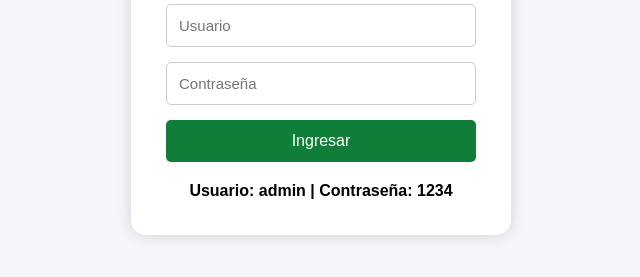
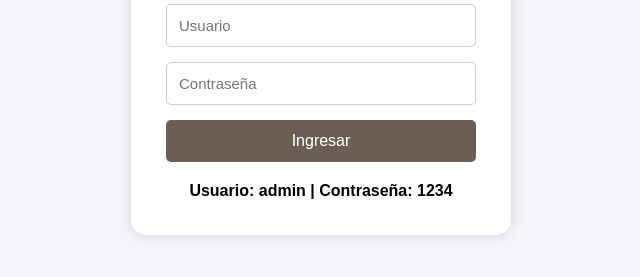
Before and after one commit to eli0-1trujillo/GESTOR-DE-TAREAS-TO-DO, a plain HTML site: page index.html in a window 1280 px wide. Shown: the part 339-616 px from the top of the page, without its empty margins (319-959 px from the left). Drawn offline with Linux system fonts and the light colour scheme.

Commit message:
Update index.html

```diff
--- a/index.html
+++ b/index.html
@@ -52,7 +52,7 @@ body{
 .login-box button{
     width:100%;
     padding:12px;
-    background:#107e38;
+    background:#6d5f54;
     color:white;
     border:none;
     border-radius:5px;
@@ -61,7 +61,7 @@ body{
 }
 
 .login-box button:hover{
-    background:#0d6a2f;
+    background:#6d5f54;
 }
 
 .credenciales{
```
